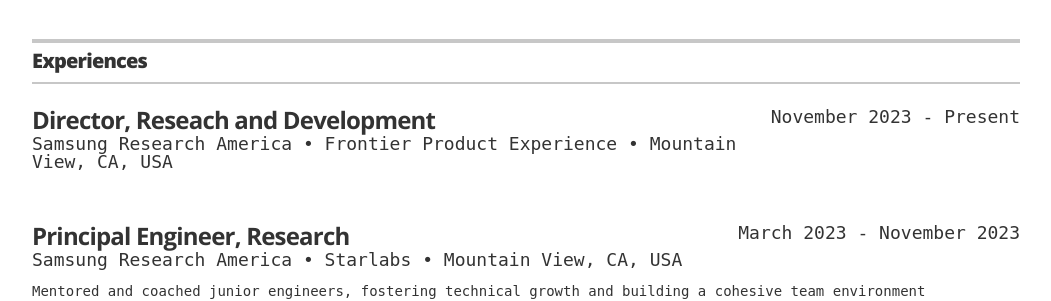
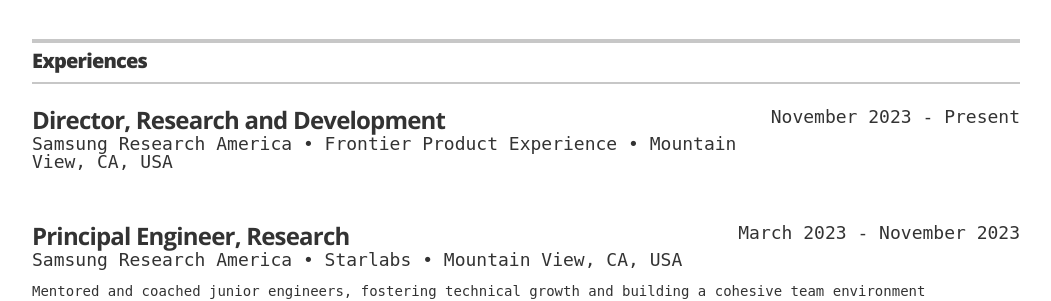
Before and after one commit to anthonyliot/profile, a Jekyll site: the page built from docs/index.html, in a window 1280 px wide and 900 px high, scrolled down 1149 px. Shown: the part 157-458 px from the top of the window, without its empty margins (114-1165 px from the left). Built offline with Jekyll 4.4.1, drawn with Linux system fonts in a browser that asks for light colours.

```diff
--- a/docs/_data/experiences.yml
+++ b/docs/_data/experiences.yml
@@ -2,7 +2,7 @@
   list: exp7,exp6,exp5,exp4,exp3,exp2,exp1
 
 exp7:
-  title: Director, Reseach and Development
+  title: Director, Research and Development
   year: November 2023 - Present
   company: Samsung Research America
   place: Mountain View, CA, USA
```
Also changed, not shown: 2 other files.
